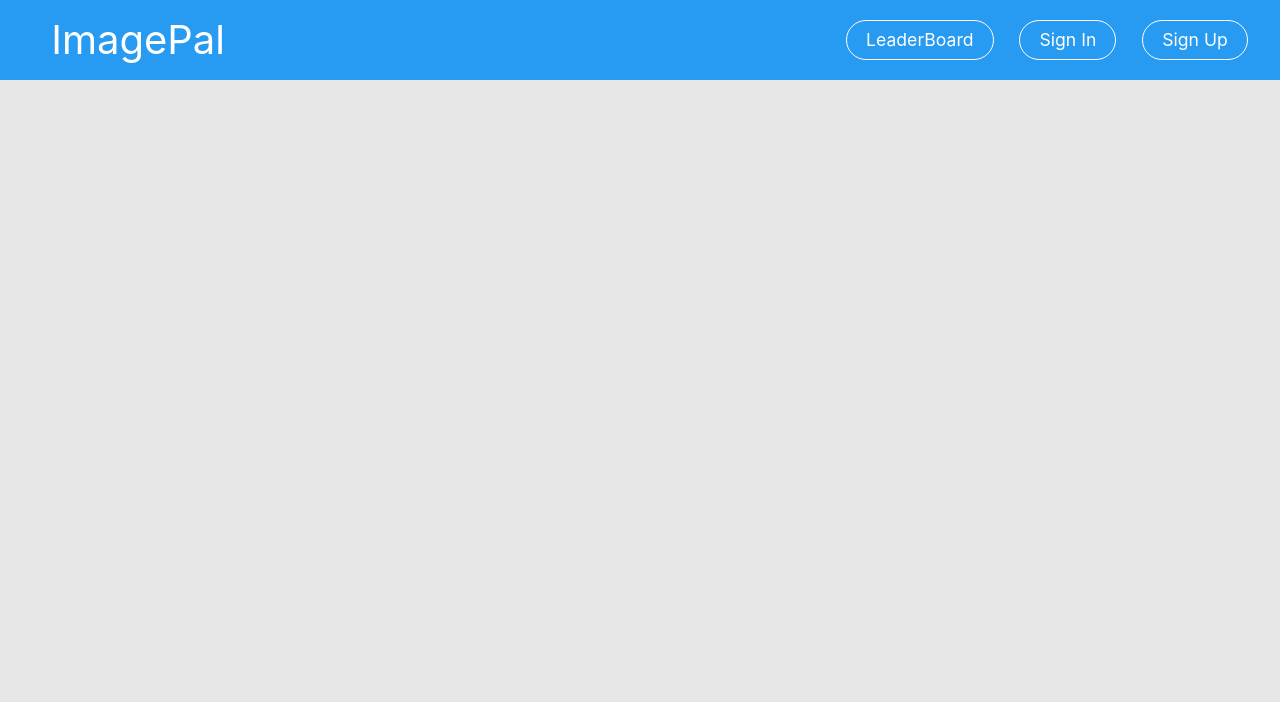
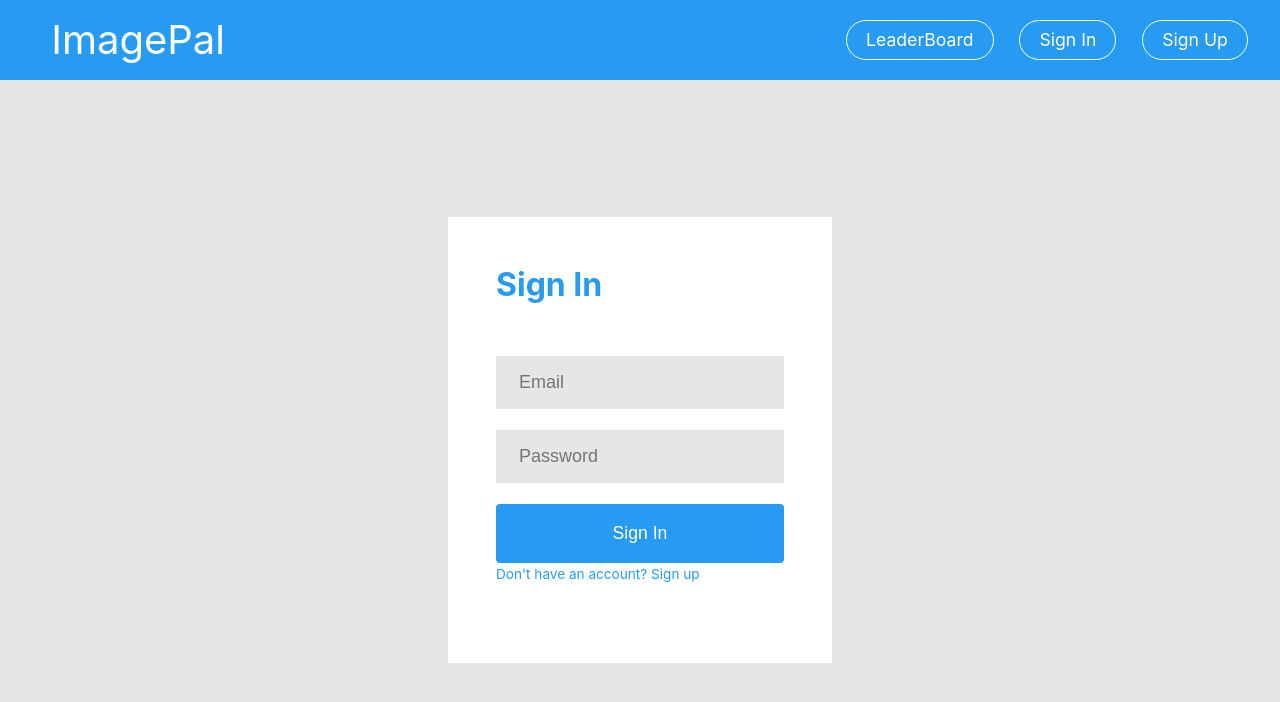
Before and after one commit to AlsonZ/ImagePal, a React (Create React App) app in the folder client/: page /Login in a window 1280 px wide. Shown: the top 702 px of the page. Built offline with nearby package versions, Linux system fonts and the light colour scheme.

Commit message:
create login component, fix login route typo, add profile change to navbar

```diff
--- a/client/src/App.css
+++ b/client/src/App.css
@@ -19,3 +19,12 @@
   margin-top: 5rem;
   display: flex;
 }
+
+@keyframes fadeIn {
+	from {
+		opacity: 0;
+	}
+	to {
+		opacity: 1;
+	}
+}
--- a/client/src/App.js
+++ b/client/src/App.js
@@ -5,9 +5,12 @@ import Nav from './NavComponent';
 import Frontpage from './FrontPageComponent';
 import Login from './EntryComponent/LoginComponent.js';
 import Register from './EntryComponent/RegisterComponent.js';
+import {UserProvider} from './Contexts/UserContext';
 
 function App() {
   return (
+    <>
+      <UserProvider>
         <div className="App">
           <Router>
             <Nav/>
@@ -18,6 +21,8 @@ function App() {
             </div>
           </Router>
         </div>
+      </UserProvider>
+    </>
   );
 }
 
--- /dev/null
+++ b/client/src/Contexts/UserContext.js
@@ -0,0 +1,15 @@
+import React,{useState, createContext} from 'react';
+
+export const UserContext = createContext();
+
+export const UserProvider = (props) => {
+const [userID, setUserID] = useState({
+  email: "",
+  username: "",
+});
+return(
+  <UserContext.Provider value={[userID, setUserID]}>
+      {props.children}
+  </UserContext.Provider>
+);
+}
--- a/client/src/EntryComponent/LoginComponent.js
+++ b/client/src/EntryComponent/LoginComponent.js
@@ -1,12 +1,67 @@
-import React from 'react';
+import React, {useState, useContext} from 'react';
+import {Link} from 'react-router-dom';
+import {UserContext} from '../Contexts/UserContext.js';
 import './style.css';
 
-const Login = () => {
+const Login = (props) => {
+
+  const [email, setEmail] = useState("");
+  const [password, setPassword] = useState("");
+  const [error, setError] = useState('');
+  const [errorMessage, setErrorMessage] = useState('placeholder');
+  const [, setUserID] = useContext(UserContext);
+
+  const checkInput = () => {
+    if(email === "" || password === "") {
+      setErrorMessage('Please fill out all fields');
+      setError("error-visible");
+    } else if(!email.match(/^([\w.%+-]+)@([\w-]+\.)+([\w]{2,})$/i)) {
+      setErrorMessage('Email is invalid');
+      setError("error-visible");
+    } else if(password.length <= 5) {
+      setErrorMessage('Password must be longer than 6 characters');
+      setError("error-visible");
+    }
+  }
+
+  const sendLogin = async (user) => {
+    let url = '/API/users/login';
+    const res = await fetch(url, {
+      method: 'POST',
+      headers: {'Content-Type': 'application/json'},
+      body: JSON.stringify(user)
+    });
+    const resData = await res.json();
+    if(res.status === 200) {
+      // setEmail('');
+      // setPassword('');
+      setUserID(resData);
+      props.history.push('/');
+    } else {
+      setErrorMessage('The email or password is incorrect');
+      setError("error-visible");
+    }
+  }
+
+  const onClick = async (event) => {
+    event.preventDefault();
+    checkInput();
+    let user = {
+      email: email,
+      password: password
+    }
+    sendLogin(user);
+  }
 
   return (
-    <div>
-
-    </div>
+    <form className="entry">
+      <h1>Sign In</h1>
+      <p className={`error-text ${error}`}>{errorMessage}</p>
+      <input type="email" placeholder="Email" className="input" onChange={event => setEmail(event.target.value)} autoComplete="off"></input>
+      <input type="password" placeholder="Password" className="input" onChange={event => setPassword(event.target.value)} autoComplete="off"></input>
+      <input type="submit" onClick={onClick} className="submit" value="Sign In"></input>
+      <Link to='/Register' className="entry-link">Don't have an account? Sign up</Link>
+    </form>
   );
 }
 
--- a/client/src/EntryComponent/RegisterComponent.js
+++ b/client/src/EntryComponent/RegisterComponent.js
@@ -32,8 +32,8 @@ const Register = (props) => {
     });
     const resData = await res.json();
     if(resData.message === "registered") {
-      setEmail('');
-      setPassword('');
+      // setEmail('');
+      // setPassword('');
       props.history.push('/Login');
     } else {
       setErrorMessage(resData.error);
@@ -62,7 +62,7 @@ const Register = (props) => {
       <input type="text" placeholder="Username" className="input" onChange={event => setUsername(event.target.value)} autoComplete="off"></input>
       <input type="password" placeholder="Password" className="input" onChange={event => setPassword(event.target.value)} autoComplete="off"></input>
       <input type="submit" onClick={onClick} className="submit" value="Sign Up"></input>
-      <Link to='/' className="entry-link">Already have an account? Sign in</Link>
+      <Link to='/Login' className="entry-link">Already have an account? Sign in</Link>
     </form>
   );
 }
--- a/client/src/EntryComponent/style.css
+++ b/client/src/EntryComponent/style.css
@@ -5,6 +5,7 @@
   background: white;
   box-sizing: border-box;
   margin: auto;
+  animation: fadeIn 1s;
 }
 
 .entry h1{
@@ -13,7 +14,6 @@
 	padding: 2rem 0rem;
   font-size: 2rem;
   user-select: none;
-  /* animation: fadeIn 1s; */
 }
 
 .input {
@@ -26,7 +26,6 @@
   margin: 0 0 1.3rem 0;
 	box-sizing: border-box;
 	border: 3px solid rgba(0,0,0,0);
-	/* animation: fadeIn 1s; */
 }
 .input:focus {
 	background: white;
@@ -42,7 +41,6 @@
   font-size: 1.1rem;
   border-radius: 0.5vh;
   border: none;
-  /* animation: fadeIn 1s; */
 }
 
 .submit:hover {
@@ -62,7 +60,6 @@
   color: var(--base-colour);
   text-decoration: none;
   font-size: 0.85rem;
-  /* animation: fadeIn 1s; */
 }
 .entry-link:active {
   filter: brightness(115%);
--- a/client/src/NavComponent/index.js
+++ b/client/src/NavComponent/index.js
@@ -1,16 +1,30 @@
-import React from 'react';
+import React, { useEffect, useContext, useState } from 'react';
 import {Link} from 'react-router-dom';
+import {UserContext} from '../Contexts/UserContext';
 import './style.css';
 
 const Nav = () => {
+
+  const [userID] = useContext(UserContext);
+  const [isLoggedIn, setIsLoggedIn] = useState(false);
+
+  useEffect(() => {
+    console.log(`testing use userID change ${userID.email}`);
+    //change Sign in and Sign up to profile link
+    if(userID.email !== "") {
+      setIsLoggedIn(true);
+    }
+  },[userID.email])
 
   return (
     <nav>
       <ul>
         <Link to='/' className="links"><li>ImagePal</li></Link>
         <Link to='/Leaderboard' className="links"><li>LeaderBoard</li></Link>
-        <Link to='/Login' className="links"><li>Sign In</li></Link>
-        <Link to='/Register' className="links"><li>Sign Up</li></Link>
+        {/* add SVG of profile pic image thing here*/}
+        {isLoggedIn && <Link to='/Profile' className="links"><li>{userID.username}</li></Link>}
+        {!isLoggedIn && <Link to='/Login' className="links"><li>Sign In</li></Link>}
+        {!isLoggedIn && <Link to='/Register' className="links"><li>Sign Up</li></Link>}
       </ul>
     </nav>
   );
--- a/client/src/NavComponent/style.css
+++ b/client/src/NavComponent/style.css
@@ -7,6 +7,7 @@ nav {
   position: fixed;
   top: 0;
   left: 0;
+  animation: fadeIn 1s;
 }
 nav ul {
   font-size: 2.5rem;
```
Also changed, not shown: 1 other file (tests, documents, lock files or other folders). Lines whose indentation alone changed are shown as unchanged.
